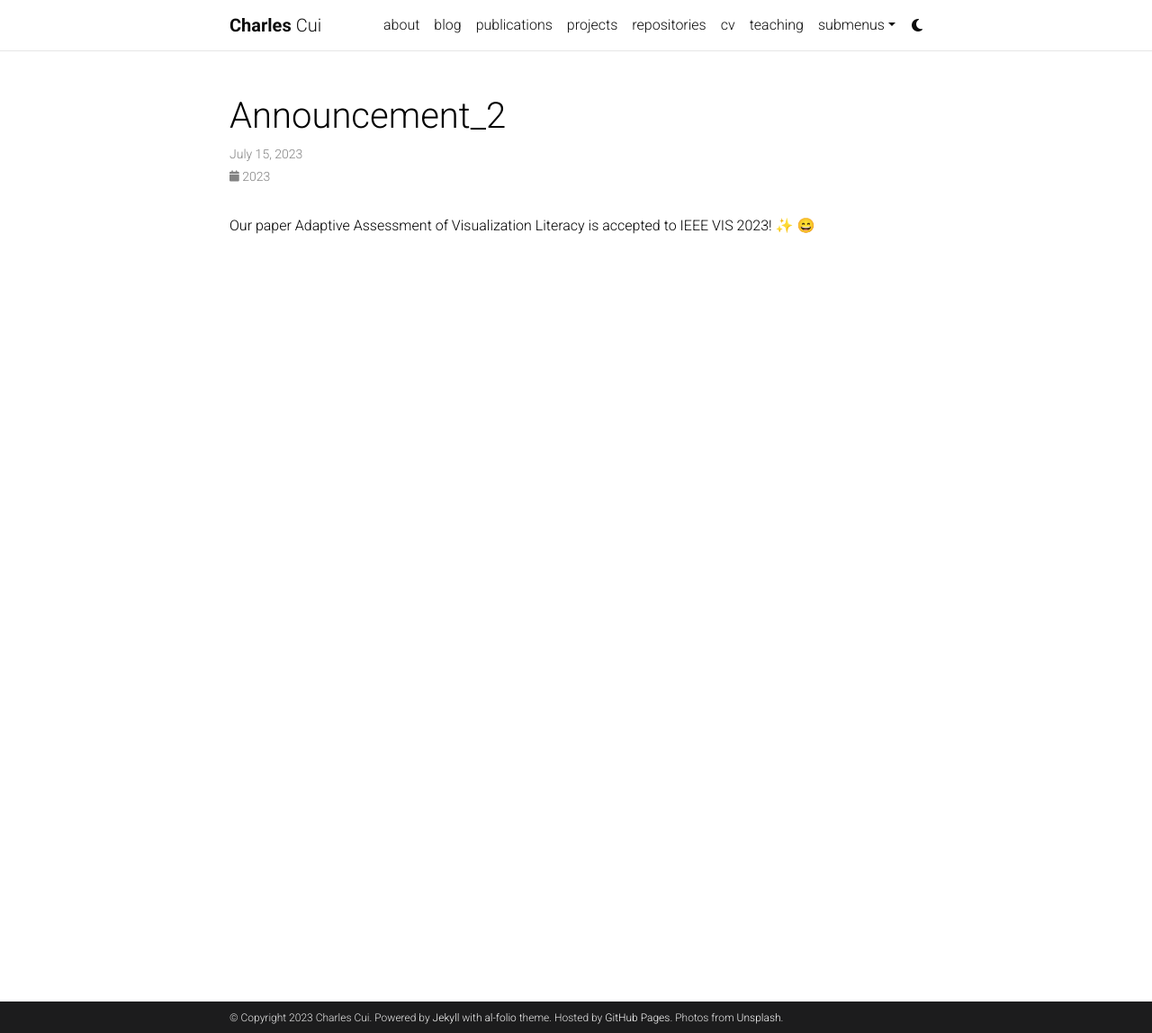
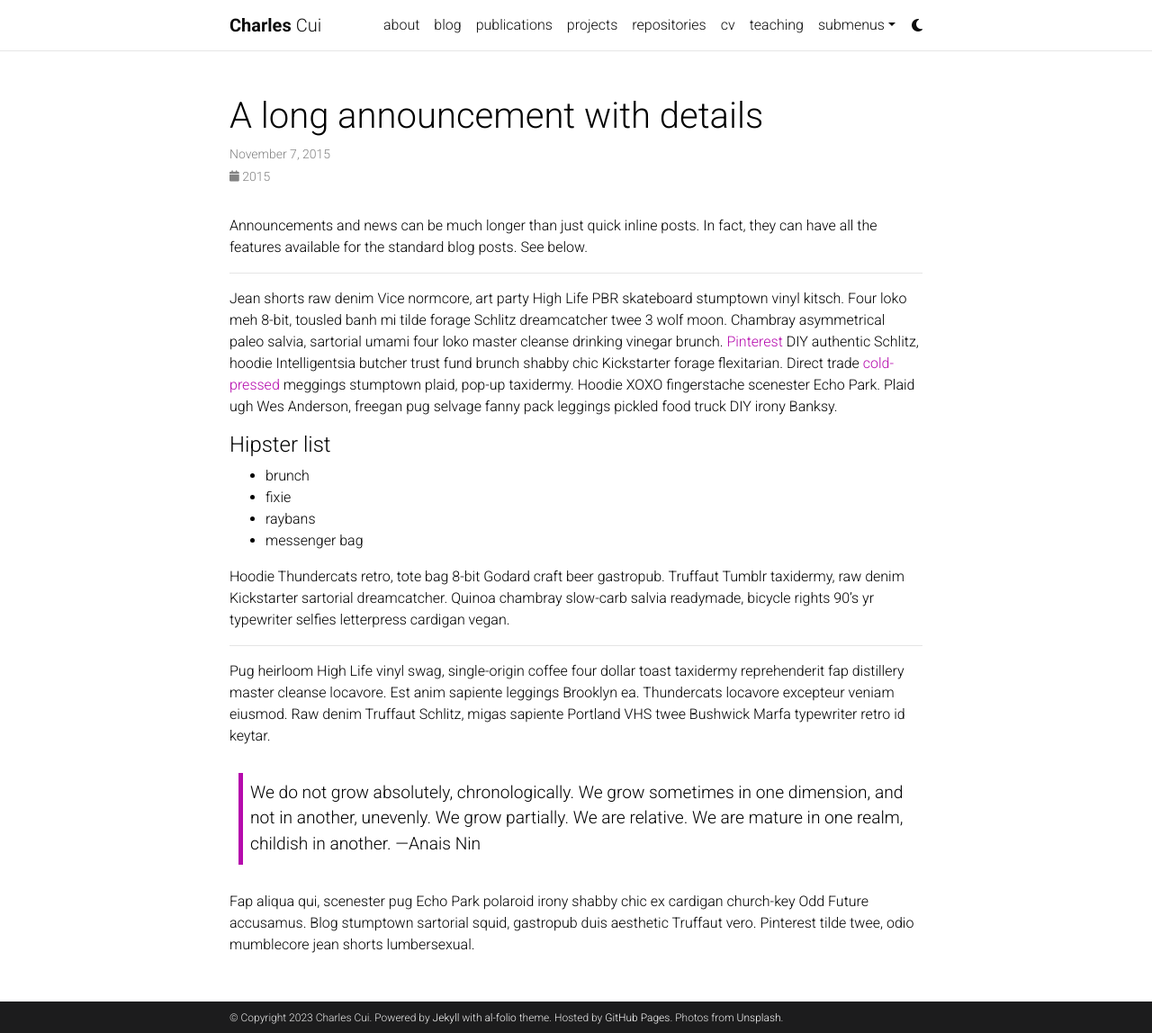
Before and after one commit to digital-flaneur/digital-flaneur.github.io, a Jekyll site: the page built from _news/announcement_2.md, in a window 1280 px wide and 1148 px high. Shown: the whole window at 90% size. Built offline with Jekyll 4.4.1, drawn with Linux system fonts in a browser that asks for light colours; emoji names are drawn with the system emoji font; comment, search, counter and statistics services are not loaded; a style sheet for code colours, icons or effects is not loaded; a file with an impossible date is left out.

Commit message:
8th commit

```diff
--- a/_config.yml
+++ b/_config.yml
@@ -18,7 +18,7 @@
 icon: ⚛️ # the emoji used as the favicon (alternatively, provide image name in /assets/img/)
 
 url: https://yccui.github.io # the base hostname & protocol for your site
-baseurl: # the subpath of your site, e.g. /blog/
+baseurl: /al-folio # the subpath of your site, e.g. /blog/
 last_updated: false # set to true if you want to display last updated in the footer
 impressum_path: # set to path to include impressum link in the footer, use the same path as permalink in a page, helps to conform with EU GDPR
 
@@ -106,7 +106,7 @@
 zotero_username: # your zotero username
 
 contact_note: >
-  You can even add a little note about which of these is the best way to reach you.
+  You can reach me via my email.
 
 # -----------------------------------------------------------------------------
 # Analytics and search engine verification
@@ -182,7 +182,7 @@
   limit: 5 # leave blank to include all the news in the `_news` folder
 
 latest_posts:
-  enabled: false
+  enabled: true
   scrollable: true # adds a vertical scroll bar if there are more than 3 new posts items
   limit: 3 # leave blank to include all the blog posts
 
--- a/_news/announcement_2.md
+++ b/_news/announcement_2.md
@@ -1,8 +1,33 @@
 ---
 layout: post
-date: 2023-07-15 07:59:00-0400
-inline: true
+title: A long announcement with details
+date: 2015-11-07 16:11:00-0400
+inline: false
 related_posts: false
 ---
 
-Our paper Adaptive Assessment of Visualization Literacy is accepted to IEEE VIS 2023! :sparkles: :smile:
+Announcements and news can be much longer than just quick inline posts. In fact, they can have all the features available for the standard blog posts. See below.
+
+---
+
+Jean shorts raw denim Vice normcore, art party High Life PBR skateboard stumptown vinyl kitsch. Four loko meh 8-bit, tousled banh mi tilde forage Schlitz dreamcatcher twee 3 wolf moon. Chambray asymmetrical paleo salvia, sartorial umami four loko master cleanse drinking vinegar brunch. <a href="https://www.pinterest.com">Pinterest</a> DIY authentic Schlitz, hoodie Intelligentsia butcher trust fund brunch shabby chic Kickstarter forage flexitarian. Direct trade <a href="https://en.wikipedia.org/wiki/Cold-pressed_juice">cold-pressed</a> meggings stumptown plaid, pop-up taxidermy. Hoodie XOXO fingerstache scenester Echo Park. Plaid ugh Wes Anderson, freegan pug selvage fanny pack leggings pickled food truck DIY irony Banksy.
+
+#### Hipster list
+
+<ul>
+    <li>brunch</li>
+    <li>fixie</li>
+    <li>raybans</li>
+    <li>messenger bag</li>
+</ul>
+
+Hoodie Thundercats retro, tote bag 8-bit Godard craft beer gastropub. Truffaut Tumblr taxidermy, raw denim Kickstarter sartorial dreamcatcher. Quinoa chambray slow-carb salvia readymade, bicycle rights 90's yr typewriter selfies letterpress cardigan vegan.
+
+---
+
+Pug heirloom High Life vinyl swag, single-origin coffee four dollar toast taxidermy reprehenderit fap distillery master cleanse locavore. Est anim sapiente leggings Brooklyn ea. Thundercats locavore excepteur veniam eiusmod. Raw denim Truffaut Schlitz, migas sapiente Portland VHS twee Bushwick Marfa typewriter retro id keytar.
+
+> We do not grow absolutely, chronologically. We grow sometimes in one dimension, and not in another, unevenly. We grow partially. We are relative. We are mature in one realm, childish in another.
+> —Anais Nin
+
+Fap aliqua qui, scenester pug Echo Park polaroid irony shabby chic ex cardigan church-key Odd Future accusamus. Blog stumptown sartorial squid, gastropub duis aesthetic Truffaut vero. Pinterest tilde twee, odio mumblecore jean shorts lumbersexual.
```
Also changed, not shown: _news/announcement_1.md (+2 -2 lines), _news/announcement_3.md (+2 -2 lines).
